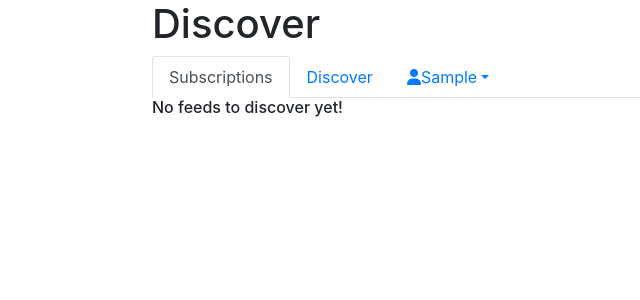
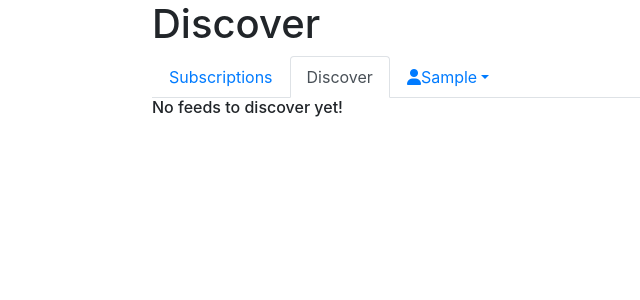
Before and after one commit to georgetims96/rss2newsletter, a Django app: page / in a window 1280 px wide. Shown: the top 300 px of the page, without its empty margins (23-663 px from the left). Run offline with Django 3.2, Linux system fonts and the light colour scheme; the visitor is signed in with stand-in values (Sample User, id 1); data that the repository does not hold is empty; parts of the project's set-up code (start-up, migrations or seed data) failed here and were passed over; some libraries are stand-ins or nearby versions.

Commit message:
Added arg to navbar include

```diff
--- a/feedaggregator/templates/feedaggregator/discover.html
+++ b/feedaggregator/templates/feedaggregator/discover.html
@@ -6,7 +6,7 @@
     <h1>Discover</h1>
   </div>
 </div>
-{% include 'feedaggregator/navbar.html' %}
+{% include 'feedaggregator/navbar.html' with selected='discover' %}
 {% if feeds %}
 <div class="row">
 <div class="col">
--- a/feedaggregator/templates/feedaggregator/navbar.html
+++ b/feedaggregator/templates/feedaggregator/navbar.html
@@ -2,10 +2,10 @@
   <div class="col">
     <ul class="nav nav-tabs">
       <li class="nav-item">
-        <a class="nav-link active" href="{% url 'feedaggregator:view_feeds' %}">Subscriptions</a>
+        <a class="nav-link {% if selected == 'view' %} active {% endif %}" href="{% url 'feedaggregator:view_feeds' %}">Subscriptions</a>
       </li>
       <li class="nav-item">
-        <a class="nav-link" href="{% url 'feedaggregator:discover_feeds' %}">Discover</a>
+        <a class="nav-link {% if selected == 'discover' %} active {% endif %}" href="{% url 'feedaggregator:discover_feeds' %}">Discover</a>
       </li>
       <li class="nav-item dropdown">
         <a class="nav-link dropdown-toggle" data-toggle="dropdown" href="#" role="button" aria-haspopup="true" aria-expanded="false"><i class="fa-solid fa-user"></i>{{ user.first_name }}</a>
--- a/feedaggregator/templates/feedaggregator/subscriptions.html
+++ b/feedaggregator/templates/feedaggregator/subscriptions.html
@@ -6,7 +6,7 @@
     <h1>Subscriptions</h1>
   </div>
 </div>
-{% include 'feedaggregator/navbar.html' %}
+{% include 'feedaggregator/navbar.html' with selected='view' %}
 <div class="row">
   <div class="col">
 
```
Also changed, not shown: 1 other file.
